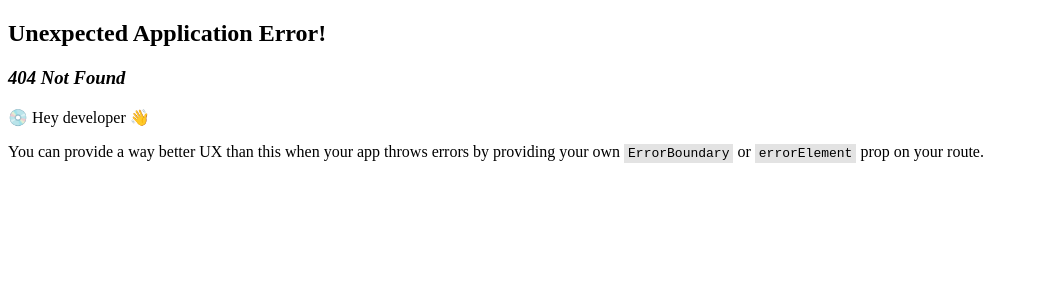
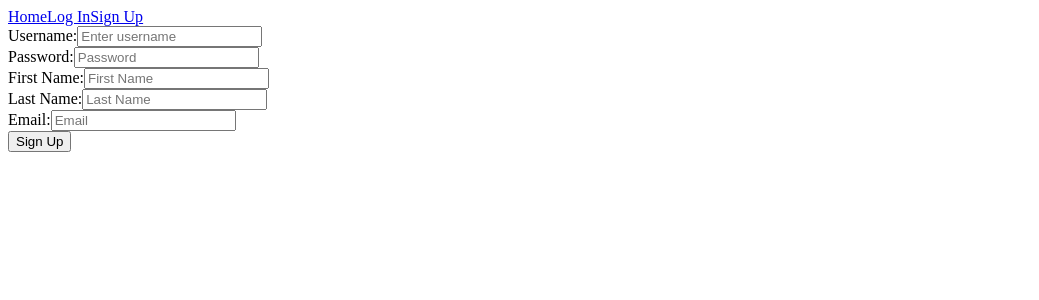
Before and after one commit to kirbyalise/crowdfunding_frontend, a React (Vite) app: page /users in a window 1280 px wide. Before the commit this address had no page. Shown: the top 300 px of the page, without its empty margins (0-1039 px from the left). Built offline with nearby package versions, Linux system fonts and the light colour scheme.

Commit message:
Added sign up and login forms

```diff
--- /dev/null
+++ b/src/api/post-login.js
@@ -0,0 +1,28 @@
+async function postLogin(username, password) {
+    const url = `${import.meta.env.VITE_API_URL}/api-token-auth/`;
+    const response = await fetch(url, {
+      method: "POST", // We need to tell the server that we are sending JSON data so we set the Content-Type header to application/json
+        headers: {
+        "Content-Type": "application/json",
+        },
+        body: JSON.stringify({
+        "username": username,
+        "password": password,
+        }),
+    });
+
+    if (!response.ok) {
+        const fallbackError = `Error trying to login`;
+
+        const data = await response.json().catch(() => {
+        throw new Error(fallbackError);
+        });
+
+        const errorMessage = data?.detail ?? fallbackError;
+        throw new Error(errorMessage);
+    }
+
+    return await response.json();
+    }
+
+    export default postLogin;
--- /dev/null
+++ b/src/api/post-user.js
@@ -0,0 +1,31 @@
+async function postUser(username, password, first_name, last_name, email) {
+    const url = `${import.meta.env.VITE_API_URL}/users`;
+    const response = await fetch(url, {
+      method: "POST", // We need to tell the server that we are sending JSON data so we set the Content-Type header to application/json
+        headers: {
+        "Content-Type": "application/json",
+        },
+        body: JSON.stringify({
+        "username": username,
+        "password": password,
+        "first_name": first_name,
+		"last_name": last_name,
+		"email": email
+        }),
+    });
+
+    if (!response.ok) {
+        const fallbackError = `Error trying to signup`;
+
+        const data = await response.json().catch(() => {
+        throw new Error(fallbackError);
+        });
+
+        const errorMessage = data?.detail ?? fallbackError;
+        throw new Error(errorMessage);
+    }
+
+    return await response.json();
+    }
+
+    export default postUser;
--- /dev/null
+++ b/src/components/LoginForm.jsx
@@ -0,0 +1,61 @@
+import { useState } from "react";
+import { useNavigate } from "react-router-dom";
+
+import postLogin from "../api/post-login.js"
+
+function LoginForm() {
+const navigate = useNavigate();
+
+  const [credentials, setCredentials] = useState({
+      username: "",
+      password: "",
+  });
+
+  const handleChange = (event) => {
+      const { id, value } = event.target;
+      setCredentials((prevCredentials) => ({
+          ...prevCredentials,
+          [id]: value,
+      }));
+  };
+  const handleSubmit = (event) => {
+      event.preventDefault();
+      if (credentials.username && credentials.password) {
+          postLogin(
+              credentials.username,
+              credentials.password
+          ).then((response) => {
+            window.localStorage.setItem("token", response.token);
+            navigate("/");
+          });
+      }
+  };
+
+    return (
+        <form>
+            <div>
+                <label htmlFor="username">Username:</label>
+              <input
+                  type="text"
+                  id="username"
+                  placeholder="Enter username"
+                  onChange={handleChange}
+              />
+            </div>
+            <div>
+                <label htmlFor="password">Password:</label>
+              <input
+                  type="password"
+                  id="password"
+                  placeholder="Password"
+                  onChange={handleChange}
+              />
+            </div>
+            <button type="submit" onClick={handleSubmit}>
+                Login
+            </button>
+        </form>
+    );
+}
+
+export default LoginForm;
--- a/src/components/NavBar.jsx
+++ b/src/components/NavBar.jsx
@@ -5,6 +5,8 @@ function NavBar() {
     <div>
       <nav>
         <Link to="/">Home</Link>
+        <Link to="/login">Log In</Link>
+        <Link to= "/users">Sign Up </Link>
       </nav>
       <Outlet />
     </div>
--- /dev/null
+++ b/src/components/SignUpForm.jsx
@@ -0,0 +1,170 @@
+// import { useState } from "react";
+// import { useNavigate } from "react-router-dom";
+
+// import postUser from "../api/post-user.js"
+
+// function SignUpForm() {
+// const navigate = useNavigate();
+
+//     const [credentials, setCredentials] = useState({
+//         username: "",
+//         password: "",
+//         first_name: "",
+//         last_name: "",
+//         email: ""
+//     });
+
+//     const handleChange = (event) => {
+//         const { id, value } = event.target;
+//         setCredentials((prevCredentials) => ({
+//         ...prevCredentials,
+//             [id]: value,
+//     }));
+// };
+//   const handleSubmit = (event) => {
+//       event.preventDefault();
+//       if (credentials.username && credentials.password) {
+//           postUser(
+//               credentials.username,
+//               credentials.password
+//           ).then((response) => {
+//             window.localStorage.setItem("token", response.token);
+//             navigate("/");
+//           });
+//       }
+//   };
+
+//     return (
+//         <form>
+//             <div>
+//                 <label htmlFor="username">Username:</label>
+//               <input
+//                   type="text"
+//                   id="username"
+//                   placeholder="Enter username"
+//                   onChange={handleChange}
+//               />
+//             </div>
+//             <div>
+//                 <label htmlFor="password">Password:</label>
+//               <input
+//                   type="password"
+//                   id="password"
+//                   placeholder="Password"
+//                   onChange={handleChange}
+//               />
+//             </div>
+//             <div>
+//                 <label htmlFor="first_name">First Name:</label>
+//               <input
+//                   type="first_name"
+//                   id="first_name"
+//                   placeholder="First Name"
+//                   onChange={handleChange}
+//               />
+//             </div>
+//             <button type="submit" onClick={handleSubmit}>
+//                 Sign Up
+//             </button>
+//         </form>
+//     );
+// }
+
+// export default SignUpForm;
+
+import { useState } from "react";
+import { useNavigate } from "react-router-dom";
+import postUser from "../api/post-user.js";
+
+function SignUpForm() {
+    const navigate = useNavigate();
+
+    const [credentials, setCredentials] = useState({
+        username: "",
+        password: "",
+        first_name: "",
+        last_name: "",
+        email: "",
+    });
+
+    const handleChange = (event) => {
+        const { id, value } = event.target;
+        setCredentials((prevCredentials) => ({
+            ...prevCredentials,
+            [id]: value,
+        }));
+    };
+
+    const handleSubmit = (event) => {
+        event.preventDefault();
+        const { username, password, first_name, last_name, email } = credentials;
+
+        if (!username || !password || !first_name || !last_name || !email) {
+            alert("Please fill in all fields.");
+            return;
+        }
+
+        postUser(username, password, first_name, last_name, email)
+            .then((response) => {
+                window.localStorage.setItem("token", response.token);
+                navigate("/");
+            })
+            .catch((error) => {
+                console.error("Signup error:", error);
+                alert("Failed to sign up. Please try again.");
+            });
+    };
+
+    return (
+        <form onSubmit={handleSubmit}>
+            <div>
+                <label htmlFor="username">Username:</label>
+                <input
+                    type="text"
+                    id="username"
+                    placeholder="Enter username"
+                    onChange={handleChange}
+                />
+            </div>
+            <div>
+                <label htmlFor="password">Password:</label>
+                <input
+                    type="password"
+                    id="password"
+                    placeholder="Password"
+                    onChange={handleChange}
+                />
+            </div>
+            <div>
+                <label htmlFor="first_name">First Name:</label>
+                <input
+                    type="text"
+                    id="first_name"
+                    placeholder="First Name"
+                    onChange={handleChange}
+                />
+            </div>
+            <div>
+                <label htmlFor="last_name">Last Name:</label>
+                <input
+                    type="text"
+                    id="last_name"
+                    placeholder="Last Name"
+                    onChange={handleChange}
+                />
+            </div>
+            <div>
+                <label htmlFor="email">Email:</label>
+                <input
+                    type="email"
+                    id="email"
+                    placeholder="Email"
+                    onChange={handleChange}
+                />
+            </div>
+            <button type="submit">Sign Up</button>
+        </form>
+    );
+}
+
+export default SignUpForm;
--- /dev/null
+++ b/src/pages/LoginPage.jsx
@@ -0,0 +1,7 @@
+import LoginForm from "../components/LoginForm";
+
+function LoginPage() {
+    return <LoginForm />;
+}
+
+    export default LoginPage;
--- /dev/null
+++ b/src/pages/SignUpPage.jsx
@@ -0,0 +1,7 @@
+import SignUpForm from "../components/SignUpForm";
+
+function SignUpPage() {
+    return <SignUpForm />;
+}
+
+    export default SignUpPage
```
Also changed, not shown: src/main.jsx (+10 -0 lines), src/pages/NewProjectPage.jsx (added, +8 -0 lines).
